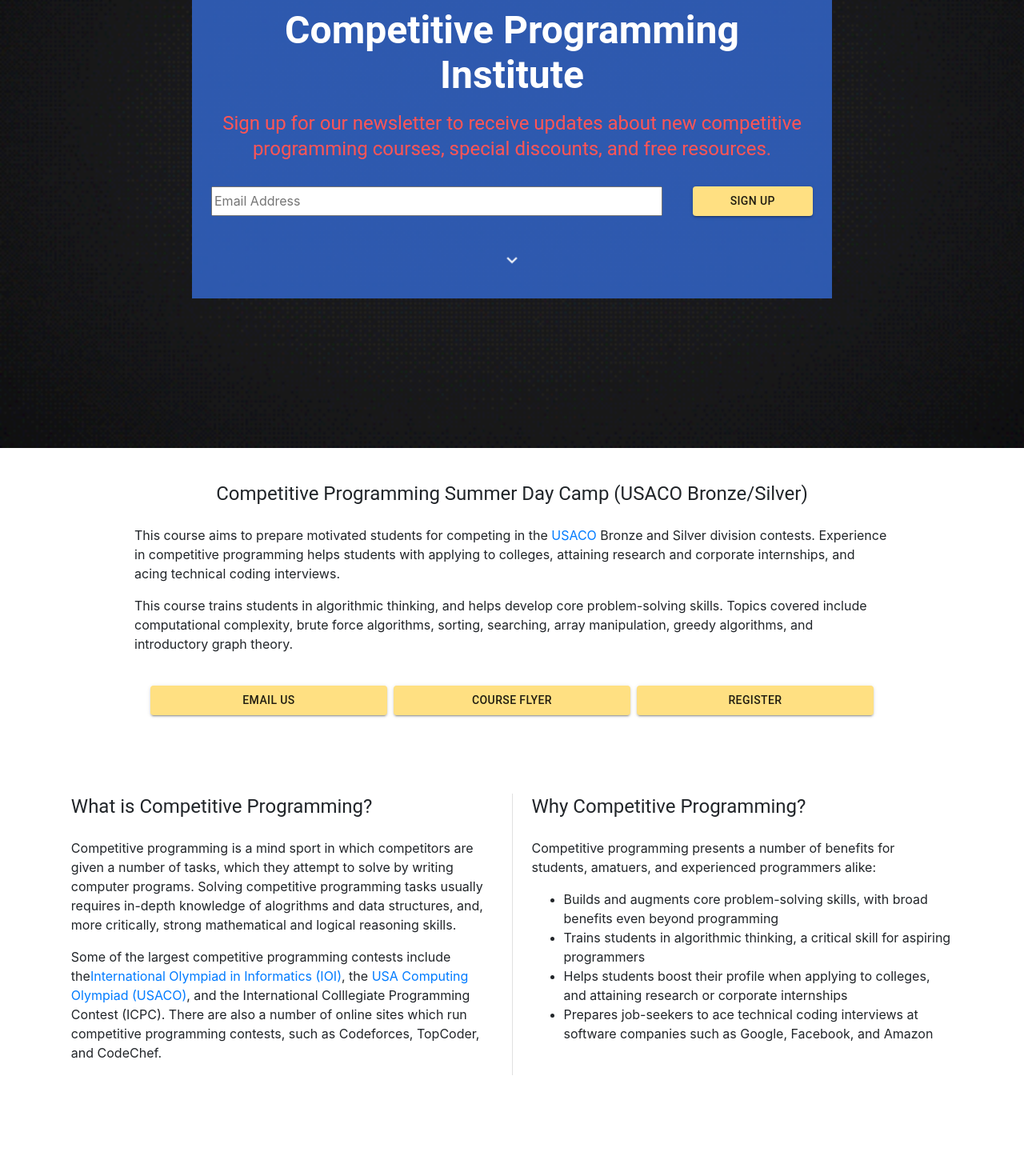
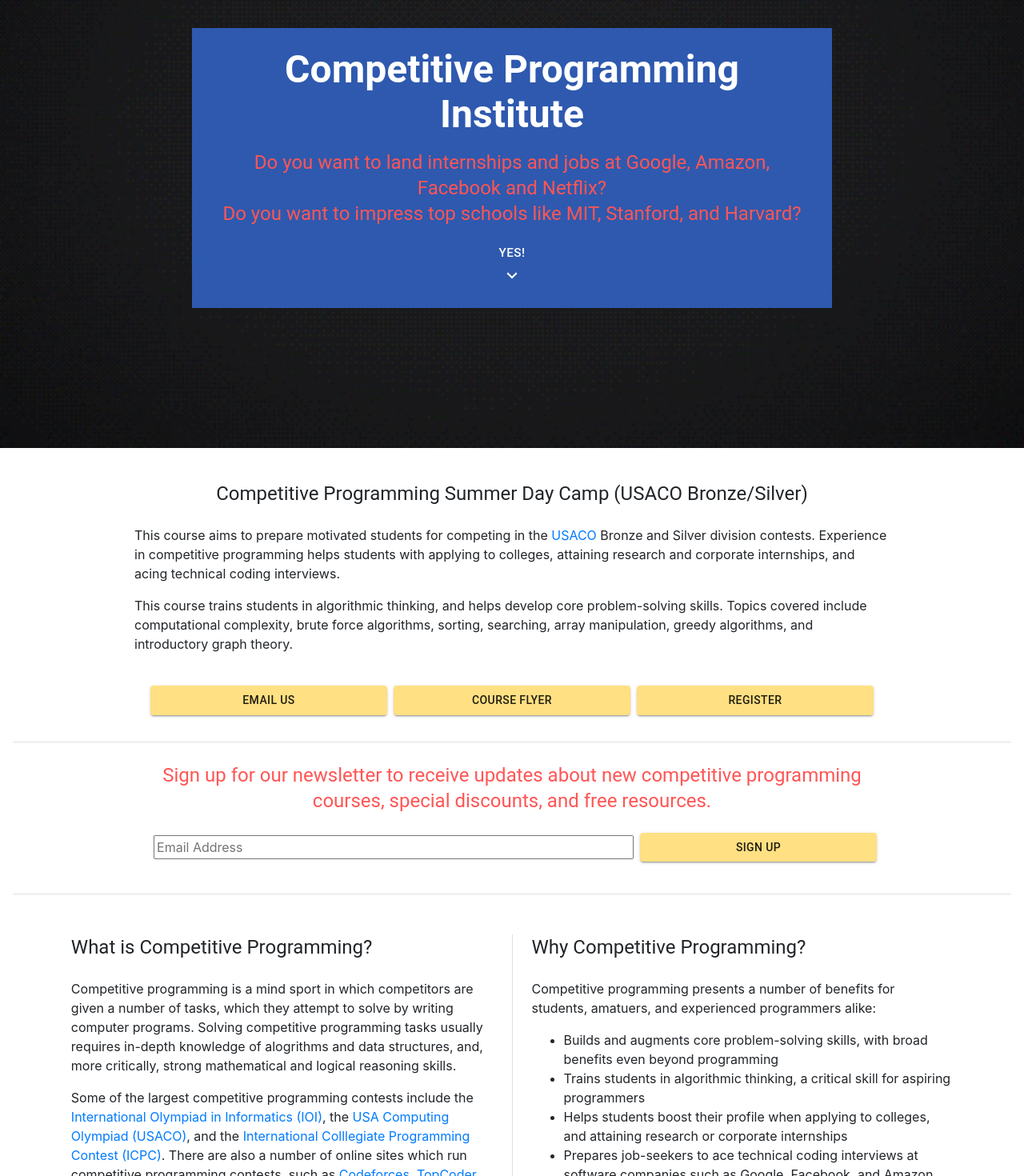
Before and after one commit to vedadehhc/competitive-programming, a React (Create React App) app: page /#/ in a window 1280 px wide. Shown: the part 240-1710 px from the top of the page at 80% size. Built offline with nearby package versions, Linux system fonts and the light colour scheme.

Commit message:
restructured homepage; added advanced dynamo logic

```diff
--- a/src/components/BottomBar.jsx
+++ b/src/components/BottomBar.jsx
@@ -89,6 +89,7 @@
 
   const [botEmail, setBotEmail] = useState('');
   const [botEmailStatus, setBotEmailStatus] = useState(0); // 0 = not submitted, 1 = loading, 2 = success, 3 = error
+  const [botEmailMessage, setBotEmailMessage] = useState('');
 
   const statusColors = ['', '#aaa', '#4caf50', '#f44336'];
 
@@ -110,7 +111,9 @@
 
     const result = await saveEmailAddress(botEmail);
 
-    if(result) {
+    setBotEmailMessage(result.message);
+
+    if(result.success) {
       setBotEmailStatus(2);
     } else {
       setBotEmailStatus(3);
@@ -121,7 +124,7 @@
     <div className={classes.bottomBar} style={{minHeight: props.botHeight || defaultHeight}}>
 
       <Snackbar open={botEmailStatus >= 2} autoHideDuration={5000} onClose={handleClose}
-        message={['Success! You are now on our mailing list.', 'There was an error. Try again.'][botEmailStatus - 2]}
+        message={botEmailMessage}
         action={
           <React.Fragment>
             <IconButton size="small" aria-label="close" color="inherit" onClick={handleClose}>
--- a/src/components/Home.jsx
+++ b/src/components/Home.jsx
@@ -11,7 +11,8 @@
 import CloseIcon from '@material-ui/icons/Close';
 import CircularProgress from '@material-ui/core/CircularProgress';
 import Snackbar from '@material-ui/core/Snackbar';
-import {defaultMinHeight} from './Navigation';
+import {defaultMinHeight, defaultMaxHeight} from './Navigation';
+import Divider from '@material-ui/core/Divider';
 
 import Section from './util/Section';
 import TwoColumnSection from './util/TwoColumnSection';
@@ -26,10 +27,10 @@
     alignItems: 'center',
     justifyContent: 'center',
     width: '100%',
-    position: 'absolute',
-    top: '50%',
-    left: '50%',
-    transform: 'translate(-50%, -45%)',
+    // position: 'absolute',
+    // top: '50%',
+    // left: '50%',
+    // transform: 'translate(-50%, -45%)',
     zIndex: 2,
   },
   titleContainer: {
@@ -101,6 +102,7 @@
   const isMobile = windowDimension <= mobileThreshold;
 
   const navBarHeight = props.navProps.minNavHeight || defaultMinHeight;
+  const navBarMaxHeight = props.navProps.maxNavHeight || defaultMaxHeight;
   // console.log(navBarHeight);
 
   const sectionRef1 = useRef(null);
@@ -123,6 +125,7 @@
 
   const [welcomeEmail, setWelcomeEmail] = useState('');
   const [welcomeEmailStatus, setWelcomeEmailStatus] = useState(0); // 0 = not submitted, 1 = loading, 2 = success, 3 = error
+  const [welcomeEmailMessage, setWelcomeEmailMessage] = useState('');
 
   const statusColors = ['', '#aaa', '#4caf50', '#f44336'];
 
@@ -144,7 +147,9 @@
 
     const result = await saveEmailAddress(welcomeEmail);
 
-    if(result) {
+    setWelcomeEmailMessage(result.message);
+
+    if(result.success) {
       setWelcomeEmailStatus(2);
     } else {
       setWelcomeEmailStatus(3);
@@ -155,7 +160,7 @@
     <React.Fragment>
 
       <Snackbar open={welcomeEmailStatus >= 2} autoHideDuration={5000} onClose={handleClose}
-        message={['Success! You are now on our mailing list.', 'There was an error. Try again.'][welcomeEmailStatus - 2]}
+        message={welcomeEmailMessage}
         action={
           <React.Fragment>
             <IconButton size="small" aria-label="close" color="inherit" onClick={handleClose}>
@@ -170,15 +175,18 @@
         <ParallaxImage
           backgroundImage={`url("${process.env.PUBLIC_URL}/images/coding-bgd-slow.gif")`}
           style={{
-            height: '100%',
+            height: '100vh',
+            display:'flex',
+            alignItems:'flex-end',
+            justifyContent:'center',
           }}
-        />
+        >
 
-        <div className={classes.centerContainer}>
+          <div className={classes.centerContainer} style={{height: `calc(100% - ${isMobile ? navBarHeight : navBarMaxHeight}px)`}}>
             <div className={classes.titleContainer}>
               <Grid container direction="row" spacing={2} className={classes.gridContainer}>
                 <Grid item xs={12}>
-                <Typography variant="h3" className={classes.title}>Competitive Programming Institute</Typography>
+                  <Typography variant={isMobile ? "h5" : "h3"} className={classes.title}>Competitive Programming Institute</Typography>
                 </Grid>
                 {/*
                 <Grid item xs={2}/>
@@ -195,62 +203,32 @@
                 <Grid item xs={2}/> */}
 
                 <Grid item xs={12} style={{display:'flex', justifyContent: 'center'}}>
-                <Typography variant='h5' style={{color:'#f55', textAlign:'center'}}>
-                  Sign up for our newsletter to receive updates about new competitive programming courses,
-                  special discounts, and free resources.
+                  <Typography variant={isMobile ? 'h6' : 'h5'} style={{color:'#f55', textAlign:'center'}}>
+                    Do you want to land internships and jobs at Google, Amazon, Facebook and Netflix?
+                    <br/>
+                    Do you want to impress top schools like MIT, Stanford, and Harvard?
+                    <br/>
                   </Typography>
-              </Grid>
-
-              <Grid item xs={12} style={{display:'flex', marginTop:15, marginBottom:15}}>
-
-                <form style={{width: '100%', display:'flex', alignItems:'center', maxHeight: 50}} onSubmit={handleEmailSubmit}>
-                  <input
-                    autocomplete='email'
-                    type='email'
-                    required
-                    autofocus
-                    placeholder='Email Address'
-                    style={{width: '75%', height:'100%', marginRight: '5%'}}
-                    value={welcomeEmail}
-                    onChange={handleWelcomeEmailChange}
-                  />
-                  <Button
-                    component='button'
-                    type='submit'
-                    variant='contained'
-                    color={'secondary'}
-                    style={{width: '20%', height:'100%', backgroundColor: statusColors[welcomeEmailStatus]}}
-                    disabled={welcomeEmailStatus === 1 || welcomeEmailStatus === 2}
-                  >
-                    {welcomeEmailStatus === 0 ?
-                    "Sign up"
-                    : welcomeEmailStatus === 1 ?
-                    <CircularProgress size={25}/>
-                    : welcomeEmailStatus === 2 ?
-                    <DoneIcon/>
-                    : welcomeEmailStatus === 3 ?
-                    <ErrorIcon/>
-                    : "Sign up"
-                    }
-                  </Button>
-                </form>
                 </Grid>
 
                 <Grid item xs={5}/>
                 <Grid item xs={2} className={classes.centerGrid}>
-                  <IconButton aria-label="down" className='bouncingButton' style={{color: 'white'}} onClick={scrollSectionRef2}>
+                  <Button aria-label="down" className='bouncingButton' style={{color: 'white'}}  onClick={scrollSectionRef2}>
+                    <div >
+                      <div>Yes!</div>
                       <ExpandMoreIcon/>
-                  </IconButton>
+                    </div>
+                  </Button>
                 </Grid>
                 <Grid item xs={5}/>
               </Grid>
             </div>
           </div>
+        </ParallaxImage>
+
       </div>
 
       <div style={{height: '1px'}}/>
-
-
 
       <Section
         onVisChange={(isVisible) => setSection2Visible(isVisible)}
@@ -308,13 +286,61 @@
           </Grid>
         </Grid>
 
-        <div className={classes.centerGrid}>
-          <div style={{width: '10%'}}></div>
-          <div style={{width: '10%'}}></div>
-        </div>
       </Section>
 
-      <div style={{height: '50px'}}/>
+      <div style={{height: '25px'}}/>
+      <Divider variant='middle' />
+      <div style={{height: '25px'}}/>
+
+      <Section maxWidth='md'>
+        <Typography variant='h5' style={{color:'#f55', textAlign:'center'}}>
+          Sign up for our newsletter to receive updates about new competitive programming courses,
+          special discounts, and free resources.
+        </Typography>
+        <br/>
+        <form style={{width: '100%', display:'flex', alignItems:'center', justifyContent:'flex-end'}} onSubmit={handleEmailSubmit}>
+          <Grid container spacing={1} style={{width: '100%', display:'flex', alignItems:'center', justifyContent:'flex-end'}}>
+            <Grid item xs={12} md={8}>
+              <input
+                autocomplete='email'
+                type='email'
+                required
+                autofocus
+                placeholder='Email Address'
+                style={{width: '100%'}}
+                value={welcomeEmail}
+                onChange={handleWelcomeEmailChange}
+              />
+            </Grid>
+            <Grid item xs={12} md={4}>
+              <Button
+                component="button"
+                type='submit'
+                variant='contained'
+                color='secondary'
+                style={{width:'100%', backgroundColor: statusColors[welcomeEmailStatus]}}
+                disabled={welcomeEmailStatus === 1 || welcomeEmailStatus === 2}
+              >
+                {welcomeEmailStatus === 0 ?
+                "Sign up"
+                : welcomeEmailStatus === 1 ?
+                <CircularProgress size={25}/>
+                : welcomeEmailStatus === 2 ?
+                <DoneIcon/>
+                : welcomeEmailStatus === 3 ?
+                <ErrorIcon/>
+                : "Sign up"
+                }
+              </Button>
+            </Grid>
+          </Grid>
+
+        </form>
+      </Section>
+
+      <div style={{height: '40px'}}/>
+      <Divider variant='middle' />
+      <div style={{height: '10px'}}/>
 
       <TwoColumnSection
         onVisChange={(isVisible) => setSection1Visible(isVisible)}
@@ -337,10 +363,14 @@
               logical reasoning skills.
             </p>
             <p>
-              Some of the largest competitive programming contests include the
-              <a href="https://ioinformatics.org/" target="_blank" rel="noopener noreferrer">International Olympiad in Informatics (IOI)</a>, the <a href="http://usaco.org" target="_blank" rel="noopener noreferrer">USA Computing Olympiad (USACO)</a>, and the International
-              Colllegiate Programming Contest (ICPC). There are also a number of online sites which run competitive
-              programming contests, such as Codeforces, TopCoder, and CodeChef.
+              Some of the largest competitive programming contests include
+              the <a href="https://ioinformatics.org/" target="_blank" rel="noopener noreferrer">International Olympiad in Informatics (IOI)</a>
+              , the <a href="http://usaco.org" target="_blank" rel="noopener noreferrer">USA Computing Olympiad (USACO)</a>
+              , and the <a href="https://icpc.global/" target="_blank" rel="noopener noreferrer">International Colllegiate Programming Contest (ICPC)</a>.
+              There are also a number of online sites which run competitive
+              programming contests, such as <a href="https://codeforces.com" target="_blank" rel="noopener noreferrer">Codeforces</a>
+              , <a href="https://www.topcoder.com" target="_blank" rel="noopener noreferrer">TopCoder</a>,
+               and <a href="https://www.codechef.com/" target="_blank" rel="noopener noreferrer">CodeChef</a>.
             </p>
           </React.Fragment>
         }
--- a/src/components/Navigation.jsx
+++ b/src/components/Navigation.jsx
@@ -67,8 +67,7 @@
     }
   },
   navButtonMobile: {
-    color: '#000',
-    backgroundColor: '#fff',
+    color: '#fff',
     width: '100%',
   }
 }));
@@ -239,7 +238,7 @@
                   <MenuIcon/>
                 </IconButton>
                 <Drawer anchor='top' open={drawerOpen} onClose={() => setDrawerOpen(false)}>
-                  <div style={{height: '100vh'}}>
+                  <div style={{height: '100vh', backgroundColor: 'rgb(50,100,200)'}}>
                     <Button
                       onClick={() => setDrawerOpen(false)}
                       className={ classes.navButtonMobile }
--- a/src/components/PublicRoute.jsx
+++ b/src/components/PublicRoute.jsx
@@ -62,6 +62,7 @@
 
   const [exitEmail, setExitEmail] = useState('');
   const [exitEmailStatus, setExitEmailStatus] = useState(0); // 0 = not submitted, 1 = loading, 2 = success, 3 = error
+  const [exitEmailMessage, setExitEmailMessage] = useState('');
 
   const statusColors = ['', '#aaa', '#4caf50', '#f44336'];
 
@@ -83,7 +84,9 @@
 
     const result = await saveEmailAddress(exitEmail);
 
-    if(result) {
+    setExitEmailMessage(result.message);
+
+    if(result.success) {
       setExitEmailStatus(2);
     } else {
       setExitEmailStatus(3);
@@ -97,7 +100,7 @@
         <div className={classes.root}>
 
           <Snackbar open={exitEmailStatus >= 2} autoHideDuration={5000} onClose={handleClose}
-            message={['Success! You are now on our mailing list.', 'There was an error. Try again.'][exitEmailStatus - 2]}
+            message={exitEmailMessage}
             action={
               <React.Fragment>
                 <IconButton size="small" aria-label="close" color="inherit" onClick={handleClose}>
--- a/src/components/animations.css
+++ b/src/components/animations.css
@@ -1,7 +1,7 @@
 .bouncingButton {
-  -webkit-animation: bounce .4s infinite alternate;
-  -moz-animation: bounce .4s infinite alternate;
-  animation: bounce .4s infinite alternate;
+  -webkit-animation: bounce .6s infinite alternate;
+  -moz-animation: bounce .6s infinite alternate;
+  animation: bounce .6s infinite alternate;
 }
 @-webkit-keyframes bounce {
     to { -webkit-transform: scale(1.2); }
```
Also changed, not shown: src/components/About.jsx (+9 -1 lines), src/components/backend/saveEmails.js (+33 -15 lines). Lines whose indentation alone changed are shown as unchanged.
